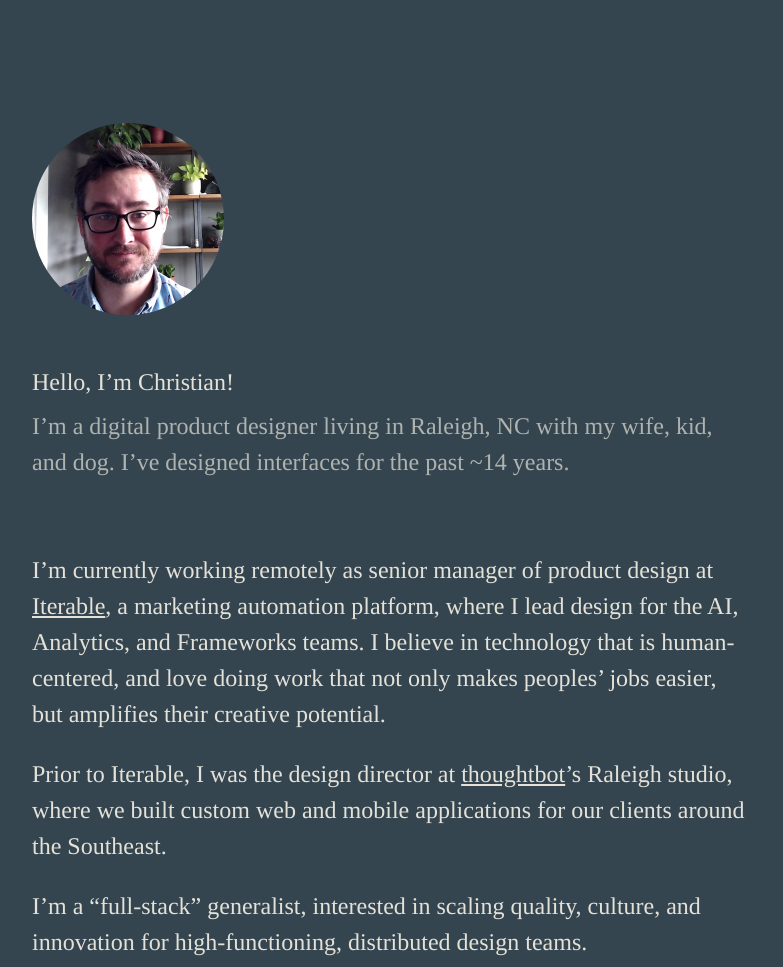
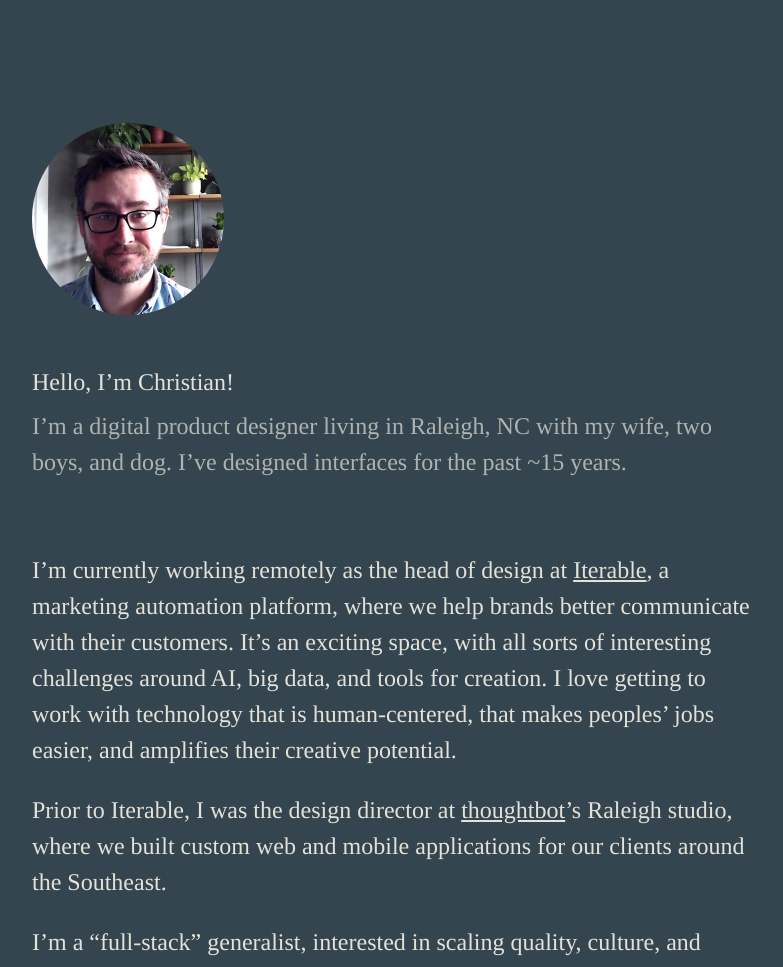
Before and after one commit to creuter/christianreuter.io, a plain HTML site: page home.html in a window 1280 px wide. Shown: the part 84-1051 px from the top of the page, without its empty margins (248-1031 px from the left). Drawn offline with Linux system fonts and the light colour scheme; a web font is replaced by a local one.

Commit message:
Update copy

```diff
--- a/home.html
+++ b/home.html
@@ -26,16 +26,17 @@
 
       <h1>Hello, I’m Christian!</h1>
       <p>
-        I’m a digital product designer living in Raleigh, NC with my wife, kid,
-        and dog. I’ve designed interfaces for the past ~14 years.
+        I’m a digital product designer living in Raleigh, NC with my wife, two
+        boys, and dog. I’ve designed interfaces for the past ~15 years.
       </p>
       <p>
-        I’m currently working remotely as senior manager of product design at <a
-          href="https://iterable.com">Iterable</a>, a marketing automation platform,
-        where I lead design for the AI, Analytics, and Frameworks teams. I
-        believe in technology that is human-centered, and love doing work that
-        not only makes peoples’ jobs easier, but amplifies their creative
-        potential.
+        I’m currently working remotely as the head of design at
+        <a href="https://iterable.com">Iterable</a>, a
+        marketing automation platform, where we help brands better communicate
+        with their customers. It’s an exciting space, with all sorts of
+        interesting challenges around AI, big data, and tools for creation. I
+        love getting to work  with technology that is human-centered, that makes
+        peoples’ jobs easier, and amplifies their creative potential.
       </p>
       <p>
         Prior to Iterable, I was the design director at
```
